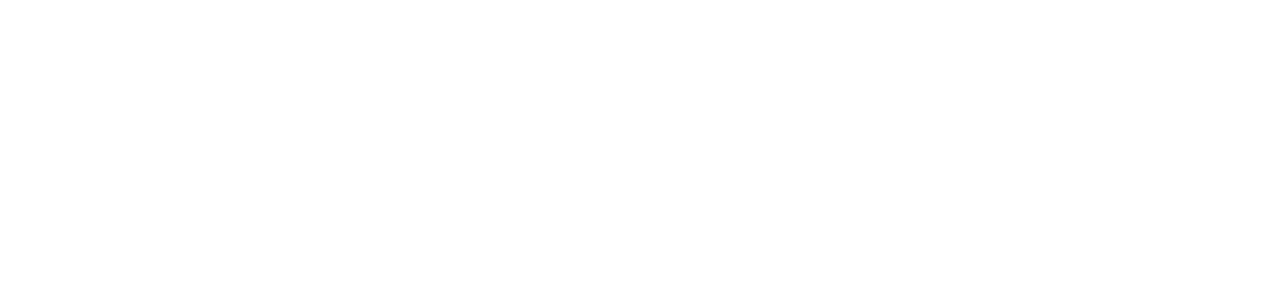
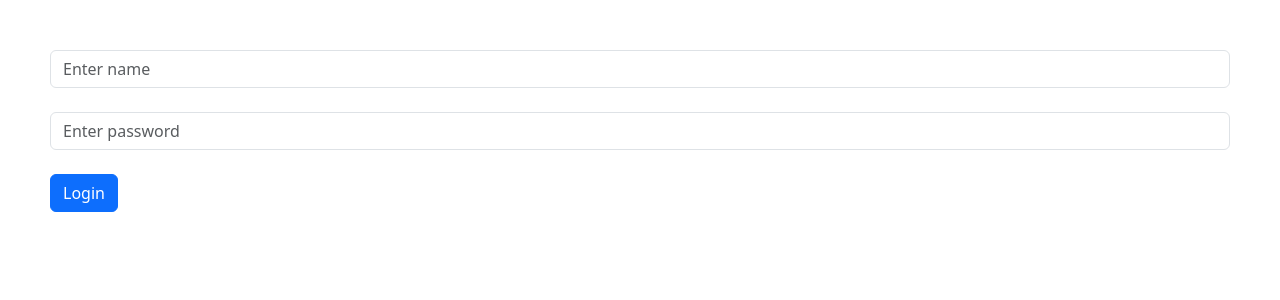
Before and after one commit to vishalpwaman1000/learn-practice-angular, an Angular app: page /reactive-form in a window 1280 px wide. Before the commit this address led to /. Shown: the top 300 px of the page. Built offline with nearby package versions, Linux system fonts and the light colour scheme.

Commit message:
Added : Reactive form

```diff
--- a/src/app/app.routes.ts
+++ b/src/app/app.routes.ts
@@ -12,5 +12,9 @@
     {
         path: 'template-form',
         loadComponent: () => import('./form/form.component').then(m => m.FormComponent)
+    },
+    {
+        path: 'reactive-form',
+        loadComponent: () => import('./reactive-form/reactive-form.component').then(m => m.ReactiveFormComponent)
     }
 ];
--- /dev/null
+++ b/src/app/reactive-form/reactive-form.component.html
@@ -0,0 +1,11 @@
+<form [formGroup]="loginForm" (ngSubmit)="loginUser()" style="padding: 50px;">
+    <div>
+        <input type="text" formControlName="username" placeholder="Enter name" class="form-control" />
+    </div>
+    <br>
+    <div>
+        <input type="password" formControlName="password" placeholder="Enter password" class="form-control" />
+    </div>
+    <br>
+    <button type="submit" class="btn btn-primary">Login</button>
+</form>
--- /dev/null
+++ b/src/app/reactive-form/reactive-form.component.ts
@@ -0,0 +1,21 @@
+import { Component } from '@angular/core';
+import { FormsModule, FormGroup, FormControl, FormControlName, ReactiveFormsModule } from "@angular/forms";
+
+
+@Component({
+  selector: 'app-reactive-form',
+  standalone: true,
+  imports: [FormsModule, ReactiveFormsModule],
+  templateUrl: './reactive-form.component.html',
+  styleUrl: './reactive-form.component.css'
+})
+export class ReactiveFormComponent {
+  loginForm = new FormGroup({
+    username: new FormControl(''),
+    password: new FormControl('')
+  });
+
+  loginUser() {
+    console.log(this.loginForm.value);
+  }
+}
```
Also changed, not shown: src/app/reactive-form/reactive-form.component.css (added).
